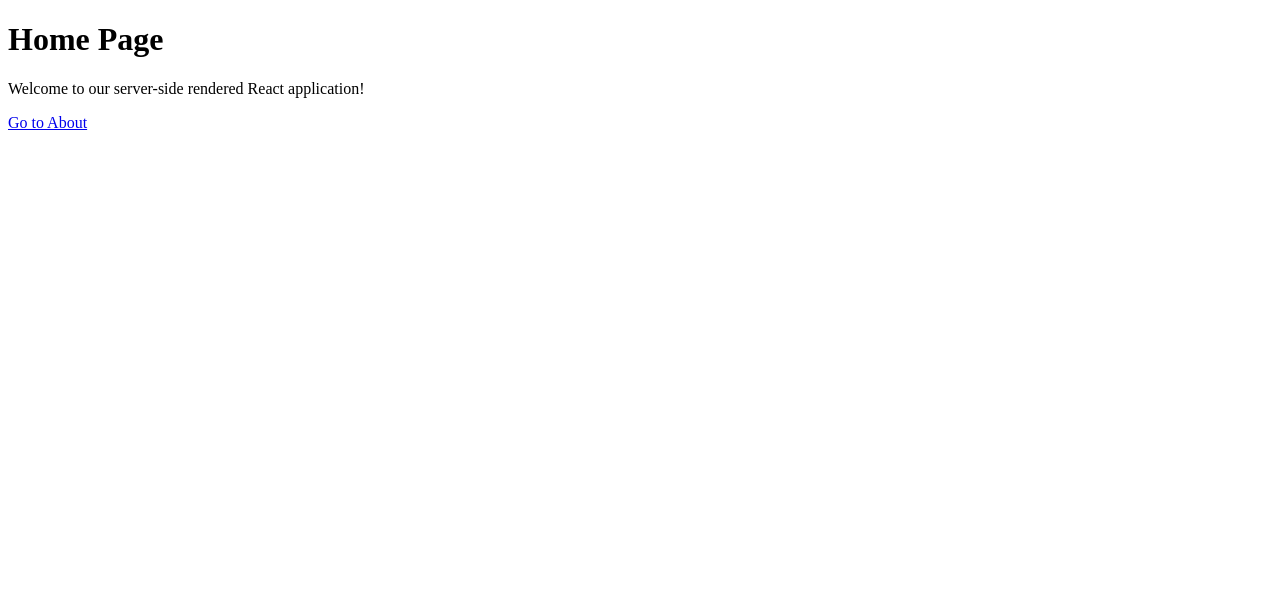
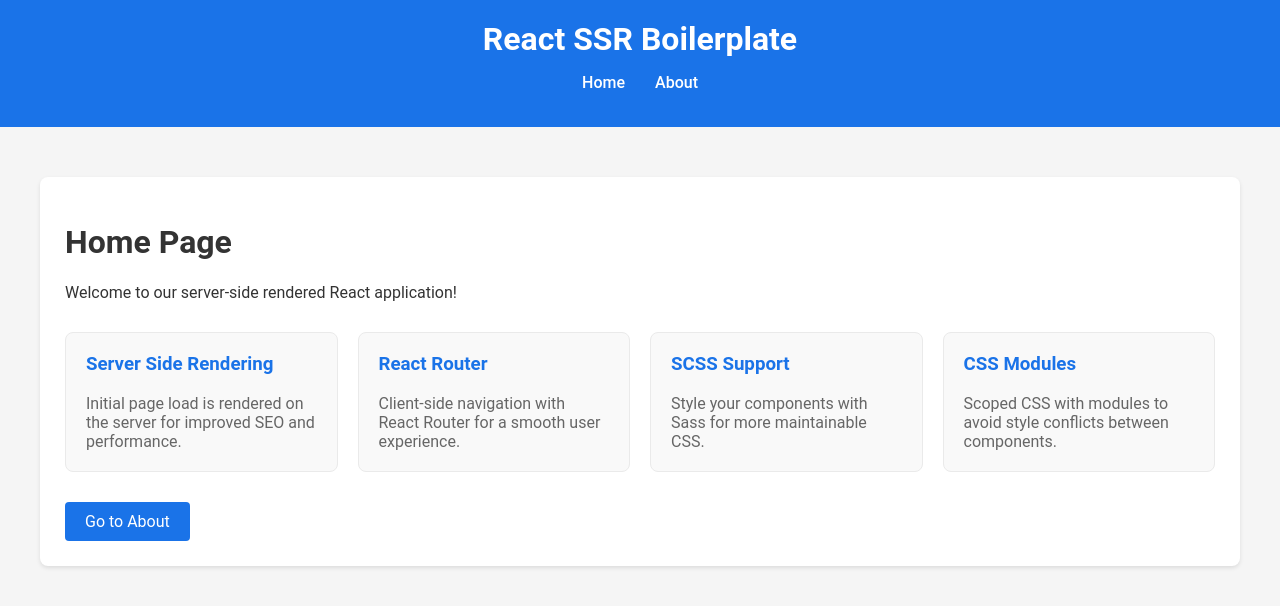
Before and after one commit to CodeWithJitender/lpo-website-fix, a React app: page / in a window 1280 px wide. Shown: the top 606 px of the page. Built offline with nearby package versions, Linux system fonts and the light colour scheme; the HTML template or start-up script is replaced by a standard one.

Commit message:
Added scss support

```diff
--- a/package.json
+++ b/package.json
@@ -26,8 +26,13 @@
     "@babel/preset-env": "^7.26.9",
     "@babel/preset-react": "^7.26.3",
     "babel-loader": "^10.0.0",
+    "css-loader": "^7.1.2",
+    "mini-css-extract-plugin": "^2.9.2",
     "nodemon": "^3.1.9",
     "npm-run-all": "^4.1.5",
+    "sass": "^1.85.1",
+    "sass-loader": "^16.0.5",
+    "style-loader": "^4.0.0",
     "webpack": "^5.98.0",
     "webpack-cli": "^6.0.1",
     "webpack-node-externals": "^3.0.0"
--- /dev/null
+++ b/public/index.html
@@ -0,0 +1,11 @@
+<!DOCTYPE html>
+<html lang="en">
+<head>
+  <meta charset="UTF-8">
+  <meta name="viewport" content="width=device-width, initial-scale=1.0">
+  <title>React SSR Boilerplate</title>
+<script defer src="/bundle.js"></script><link href="/main.css" rel="stylesheet"></head>
+<body>
+  <div id="root"></div>
+</body>
+</html>
--- a/src/App.js
+++ b/src/App.js
@@ -1,17 +1,30 @@
 import React from 'react';
-import { Routes, Route } from 'react-router-dom';
+import { Routes, Route, Link } from 'react-router-dom';
 import Home from './components/Home';
 import About from './components/About';
 import NotFound from './components/NotFound';
+import './styles/main.scss';
 
 const App = () => {
   return (
     <div>
-      <Routes>
-        <Route path="/" element={<Home />} />
-        <Route path="/about" element={<About />} />
-        <Route path="*" element={<NotFound />} />
-      </Routes>
+      <header className="header">
+        <h1>React SSR Boilerplate</h1>
+        <nav className="nav">
+          <Link to="/">Home</Link>
+          <Link to="/about">About</Link>
+        </nav>
+      </header>
+
+      <div className="container">
+        <div className="page">
+          <Routes>
+            <Route path="/" element={<Home />} />
+            <Route path="/about" element={<About />} />
+            <Route path="*" element={<NotFound />} />
+          </Routes>
+        </div>
+      </div>
     </div>
   );
 };
--- a/src/components/About.js
+++ b/src/components/About.js
@@ -5,8 +5,9 @@ const About = () => {
   return (
     <div>
       <h1>About Page</h1>
-      <p>This is a simple server-side rendered React application.</p>
-      <Link to="/">Go to Home</Link>
+      <p>This is a simple server-side rendered React application with SCSS support.</p>
+      <p>The styling is powered by Sass, making it easy to create maintainable stylesheets.</p>
+      <Link to="/" className="button">Go to Home</Link>
     </div>
   );
 };
--- a/src/components/Home.js
+++ b/src/components/Home.js
@@ -1,12 +1,36 @@
 import React from 'react';
 import { Link } from 'react-router-dom';
+import * as styles from './Home.module.scss';
 
 const Home = () => {
   return (
     <div>
       <h1>Home Page</h1>
       <p>Welcome to our server-side rendered React application!</p>
-      <Link to="/about">Go to About</Link>
+
+      <div className={styles.homeFeatures}>
+        <div className={styles.feature}>
+          <h3>Server Side Rendering</h3>
+          <p>Initial page load is rendered on the server for improved SEO and performance.</p>
+        </div>
+
+        <div className={styles.feature}>
+          <h3>React Router</h3>
+          <p>Client-side navigation with React Router for a smooth user experience.</p>
+        </div>
+
+        <div className={styles.feature}>
+          <h3>SCSS Support</h3>
+          <p>Style your components with Sass for more maintainable CSS.</p>
+        </div>
+
+        <div className={styles.feature}>
+          <h3>CSS Modules</h3>
+          <p>Scoped CSS with modules to avoid style conflicts between components.</p>
+        </div>
+      </div>
+
+      <Link to="/about" className="button">Go to About</Link>
     </div>
   );
 };
--- /dev/null
+++ b/src/components/Home.module.scss
@@ -0,0 +1,23 @@
+.homeFeatures {
+  margin: 30px 0;
+  display: grid;
+  grid-template-columns: repeat(auto-fill, minmax(250px, 1fr));
+  gap: 20px;
+}
+
+.feature {
+  padding: 20px;
+  border-radius: 8px;
+  background-color: #f9f9f9;
+  border: 1px solid #eaeaea;
+
+  h3 {
+    margin-top: 0;
+    color: #1a73e8;
+  }
+
+  p {
+    margin-bottom: 0;
+    color: #666;
+  }
+}
--- a/src/components/NotFound.js
+++ b/src/components/NotFound.js
@@ -6,7 +6,7 @@ const NotFound = () => {
     <div>
       <h1>404 - Page Not Found</h1>
       <p>The page you are looking for does not exist.</p>
-      <Link to="/">Go to Home</Link>
+      <Link to="/" className="button">Go to Home</Link>
     </div>
   );
 };
--- /dev/null
+++ b/src/styles/main.scss
@@ -0,0 +1,68 @@
+// Variables
+$primary-color: #1a73e8;
+$secondary-color: #4285f4;
+$background-light: #f5f5f5;
+$text-color: #333;
+$link-color: $primary-color;
+
+// Global styles
+body {
+  font-family: 'Roboto', Arial, sans-serif;
+  margin: 0;
+  padding: 0;
+  background-color: $background-light;
+  color: $text-color;
+}
+
+.container {
+  max-width: 1200px;
+  margin: 0 auto;
+  padding: 20px;
+}
+
+.header {
+  background-color: $primary-color;
+  color: white;
+  padding: 20px 0;
+  text-align: center;
+  margin-bottom: 30px;
+
+  h1 {
+    margin: 0;
+    font-size: 32px;
+  }
+}
+
+.nav {
+  display: flex;
+  justify-content: center;
+  margin: 15px 0;
+
+  a {
+    margin: 0 15px;
+    color: white;
+    text-decoration: none;
+    font-weight: 500;
+
+    &:hover {
+      text-decoration: underline;
+    }
+  }
+}
+
+.page {
+  background-color: white;
+  padding: 25px;
+  border-radius: 8px;
+  box-shadow: 0 2px 4px rgba(0, 0, 0, 0.1);
+}
+
+.button {
+  display: inline-block;
+  background-color: $primary-color;
+  color: white;
+  padding: 10px 20px;
+  border-radius: 4px;
+  text-decoration: none;
+  transition: background-color 0.3s;
+}
--- a/webpack.client.js
+++ b/webpack.client.js
@@ -1,4 +1,5 @@
 const path = require('path');
+const MiniCssExtractPlugin = require('mini-css-extract-plugin');
 
 module.exports = {
   mode: process.env.NODE_ENV === 'production' ? 'production' : 'development',
@@ -11,7 +12,7 @@ module.exports = {
   module: {
     rules: [
       {
-        test: /\.js$/,
+        test: /\.jsx?$/,
         exclude: /node_modules/,
         use: {
           loader: 'babel-loader',
@@ -19,7 +20,46 @@ module.exports = {
             presets: ['@babel/preset-env', '@babel/preset-react']
           }
         }
+      },
+      {
+        test: /\.css$/,
+        use: [
+          MiniCssExtractPlugin.loader,
+          {
+            loader: 'css-loader',
+            options: {
+              modules: {
+                auto: true,
+                localIdentName: '[name]__[local]--[hash:base64:5]'
+              }
+            }
+          }
+        ]
+      },
+      {
+        test: /\.scss$/,
+        use: [
+          MiniCssExtractPlugin.loader,
+          {
+            loader: 'css-loader',
+            options: {
+              modules: {
+                auto: /\.module\.scss$/,
+                localIdentName: '[name]__[local]--[hash:base64:5]'
+              }
+            }
+          },
+          'sass-loader'
+        ]
       }
     ]
+  },
+  plugins: [
+    new MiniCssExtractPlugin({
+      filename: 'styles.css'
+    })
+  ],
+  resolve: {
+    extensions: ['.js', '.jsx']
   }
 };
```
Also changed, not shown: webpack.server.js (+57 -4 lines), 2 other files (tests, documents, lock files or other folders).
